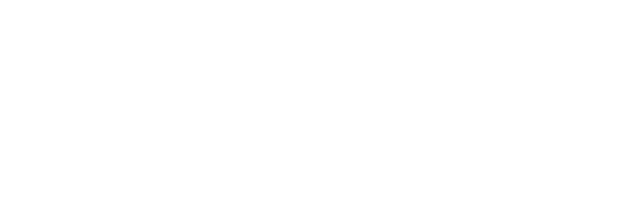
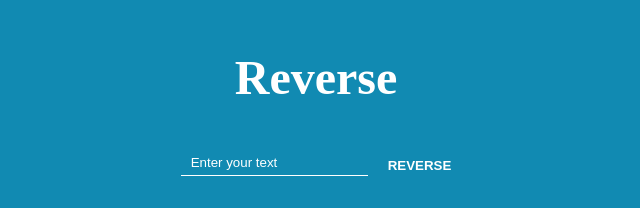
Before and after one commit to renatofekete/Reverse, a plain HTML site: page index.html in a window 1280 px wide. Shown: the whole page, without its empty margins (324-964 px from the left). Drawn offline with Linux system fonts and the light colour scheme.

Commit message:
Postavljene osnovne funkcije

```diff
--- a/css/main.scss
+++ b/css/main.scss
@@ -0,0 +1,61 @@
+$main-color :  #118AB2;
+
+* {
+  margin: 0;
+  padding: 0;
+  box-sizing: border-box;
+}
+
+html,
+body,
+.box {
+  width: 100%;
+  height: 100%;
+}
+
+.box {
+  background: $main-color;
+  color: white;
+  text-align: center;
+  .heading h1 {
+    padding: 50px;
+    font-size: 48px;
+  }
+  .app {
+    display: flex;
+    justify-content: center;
+    align-items: center;
+    input {
+      border:none;
+      position: relative;
+      outline: none;
+      padding: 0px 0px 5px 10px;
+      margin-right: 20px;
+      background: $main-color;
+      color: white;
+      border-bottom: white solid thin;
+
+      &::placeholder {
+        color: white;
+      }
+    }
+    button {
+      border: none;
+      color: white;
+      background: $main-color;
+      font-weight: bold;
+      text-transform: uppercase;
+      cursor: pointer;
+      position: relative;
+      outline: none;
+      &:active{
+        top: 2px;
+      }
+    }
+  }
+  .reversed {
+    margin-top: 50px;
+    display: flex;
+    justify-content: center;
+  }
+}
--- a/index.html
+++ b/index.html
@@ -1,5 +1,6 @@
 <!DOCTYPE html>
 <html lang="en">
+
 <head>
   <meta charset="UTF-8">
   <meta name="viewport" content="width=device-width, initial-scale=1.0">
@@ -7,8 +8,21 @@
   <title>Super Cool StringReverser</title>
   <link rel="stylesheet" href="css/main.css">
 </head>
+
 <body>
+  <div class="box">
+    <div class="heading">
+      <h1>Reverse</h1>
+    </div>
+    <div class="app">
+      <input type="text" id="submit" name="submit" placeholder="Enter your text" value="" />
+      <button id="btn">Reverse</button>
+    </div>
+    <div class="reversed">
+      <p></p>
+    </div>
+  </div>
+  <script src="js/app.js"></script>
+</body>
 
-<script src="js/app.js"></script>
-</body>
 </html>
--- a/js/app.js
+++ b/js/app.js
@@ -1 +1,29 @@
-console.log("proba");
+var btn = document.getElementById("btn");
+var input = document.getElementById("submit");
+var answer = document.querySelector('.reversed p');
+var container = document.querySelector('.reversed');
+
+btn.addEventListener('click', function () {
+  answer.innerHTML = '';
+
+  var reversed = input.value.split('').reverse('');
+
+  for (i = 0; i < reversed.length; i++) {
+    (function (i) {
+      setTimeout(function () {
+        answer.innerHTML += reversed[i];
+      }, 100 * i);
+    })(i);
+
+
+  }
+
+
+
+});
+
+input.addEventListener('focus', function () {
+  input.value = '';
+
+});
+console.log("test");
```
Also changed, not shown: css/main.css, 1 other file.
